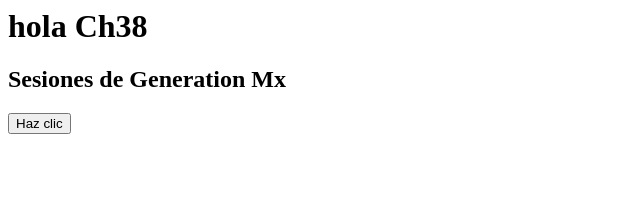
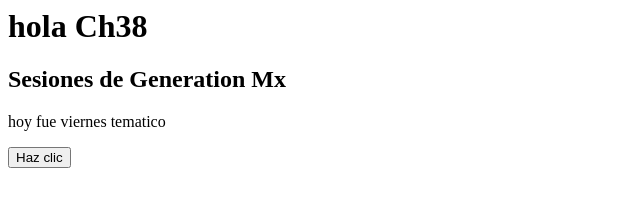
Before and after one commit to CarlosCChongo/Ch38-sesiones, a plain HTML site: page index.html in a window 1280 px wide. Shown: the whole page, without its empty margins (0-640 px from the left). Drawn offline with Linux system fonts and the light colour scheme.

Commit message:
Descripcion viernes tematico

```diff
--- a/index.html
+++ b/index.html
@@ -5,6 +5,7 @@
 	<body>
 		<h1> hola Ch38 </h1>
 		<h2>Sesiones de Generation Mx </h2>
+		<p> hoy fue viernes tematico </p>
 		<button>Haz clic</button>
 	</body>
 
```
